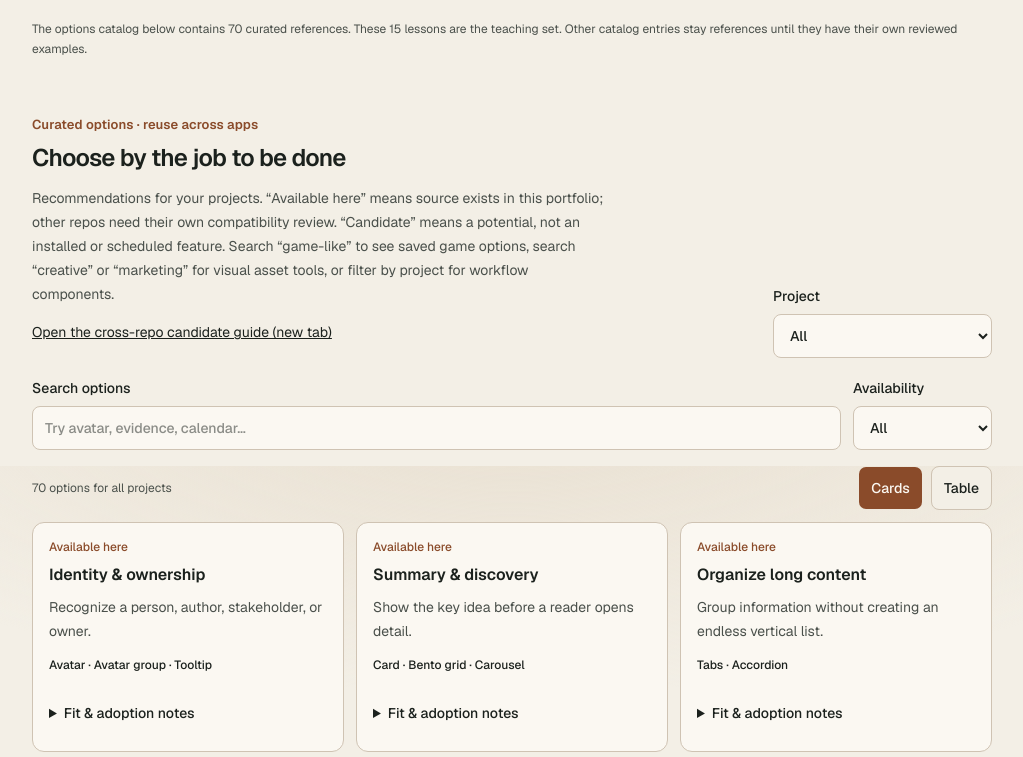
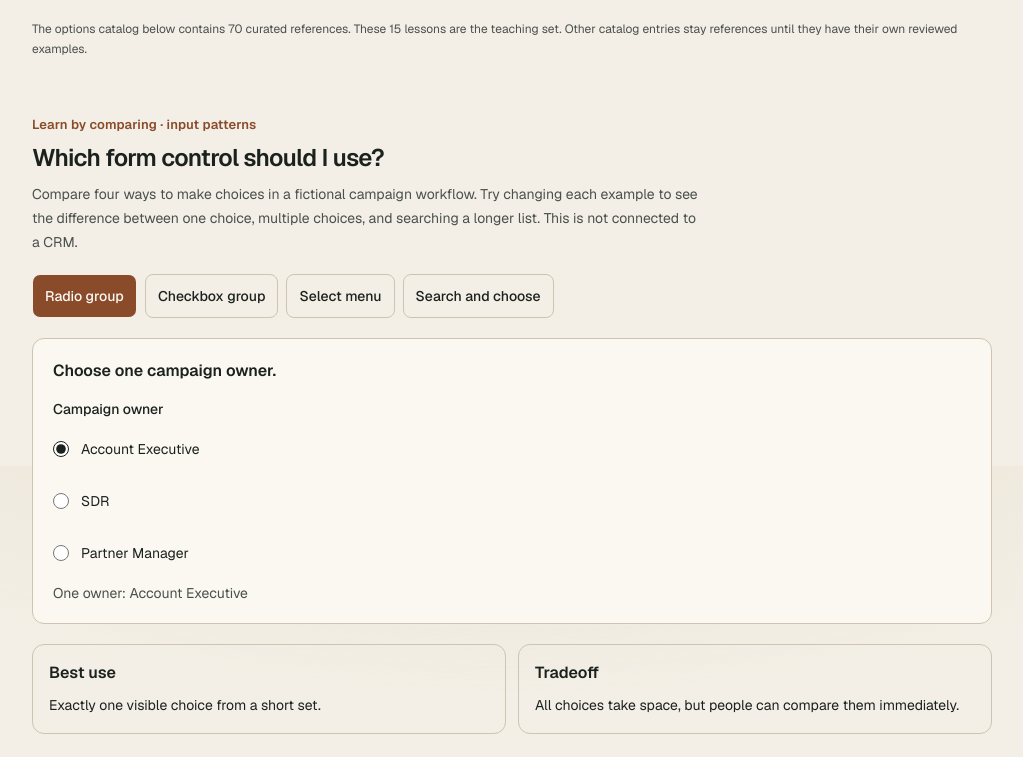
Before and after one commit to heyfunwhoa/byjoyaing-portfolio, a Next.js app: page /design-lab in a window 1280 px wide. Shown: the part 4334-5091 px from the top of the page, without its empty margins (128-1151 px from the left). Built offline with nearby package versions, Linux system fonts and the light colour scheme.

Commit message:
feat(design-lab): integrate form-control learning comparison

```diff
--- a/app/design-lab/page.tsx
+++ b/app/design-lab/page.tsx
@@ -7,6 +7,7 @@ import { MotionWorkbench } from "@/components/design-lab/motion-workbench";
 import { LearningChecksPreview } from "@/components/design-lab/learning-checks-preview";
 import { ComponentOptions } from "@/components/design-lab/component-options";
 import { ComponentLearning } from "@/components/design-lab/component-learning";
+import { FormPatternComparison } from "@/components/design-lab/form-pattern-comparison";
 import { BrandAvatar } from "@/components/brand-avatar";
 import { CapabilityOrbit } from "@/components/capability-orbit";
 import { CollectionBreadcrumb } from "@/components/collection-breadcrumb";
@@ -156,6 +157,7 @@ export default function DesignLabPage() {
         <CreativeRecipes />
 
         <ComponentLearning />
+        <FormPatternComparison />
 
         <div id="component-ideas" tabIndex={-1} className="scroll-mt-24">
           <ComponentOptions />
```
